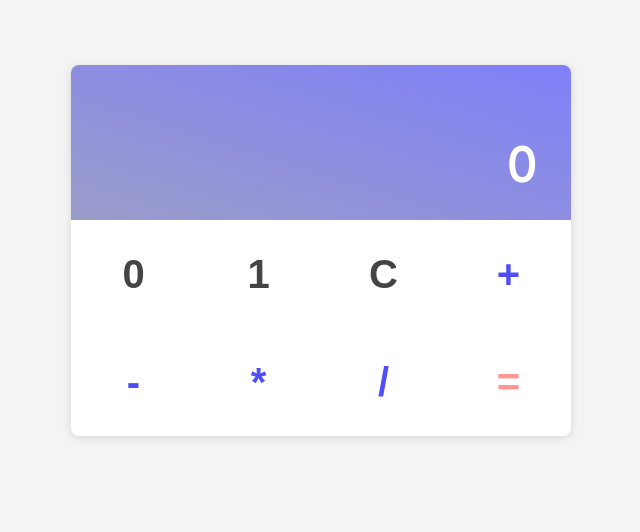
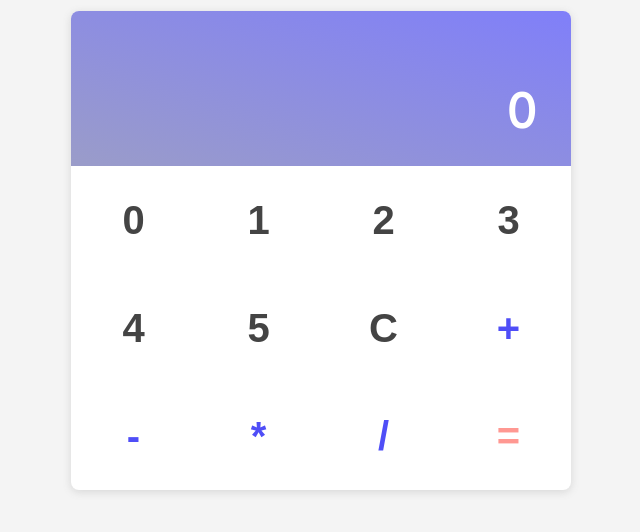
Before and after one commit to Darshan0502/binary-calculator, a plain HTML site: page index.html in a window 1280 px wide. Shown: the part 150-682 px from the top of the page, without its empty margins (319-959 px from the left). Drawn offline with Linux system fonts and the light colour scheme.

Commit message:
change button

```diff
--- a/index.html
+++ b/index.html
@@ -26,6 +26,10 @@
       <div class="btns">
         <button class="btn operand" id="btn0">0</button>
         <button class="btn operand" id="btn1">1</button>
+        <button class="btn operand" id="btn0">2</button>
+        <button class="btn operand" id="btn1">3</button>
+        <button class="btn operand" id="btn0">4</button>
+        <button class="btn operand" id="btn1">5</button>
         <button class="btn clear" id="clear">C</button>
         <button class="btn operator" id="btnSum">+</button>
         <button class="btn operator" id="btnSub">-</button>
```
